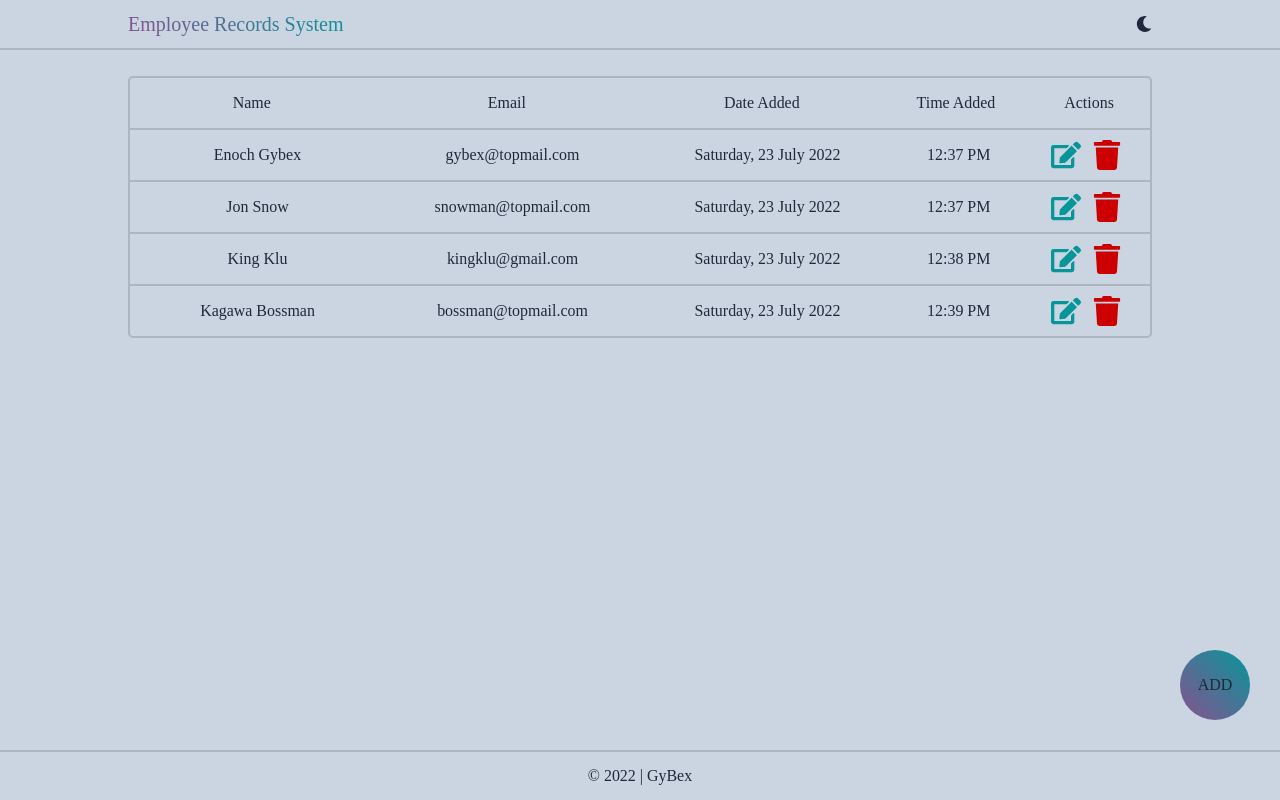
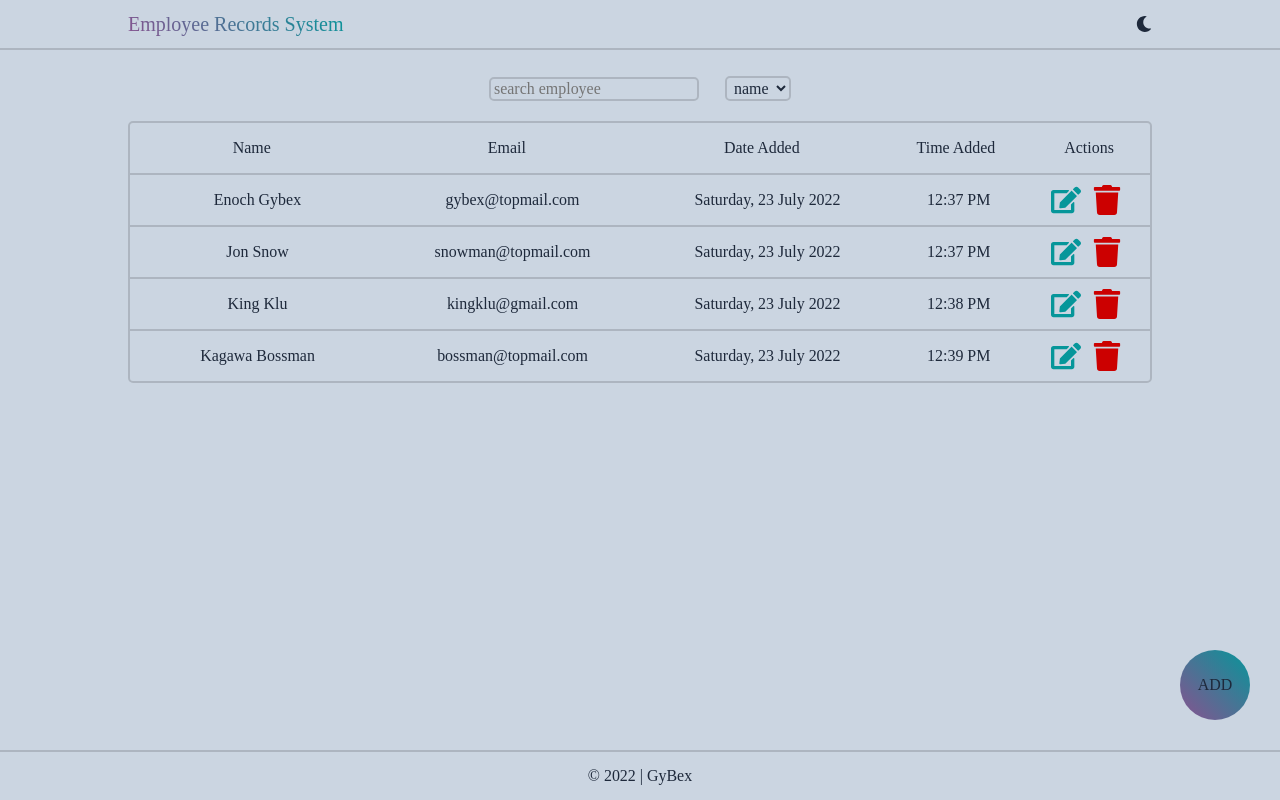
Before and after one commit to Yawson-Enoch/employee-records-system, a Next.js app: page / in a window 1280 px wide. Built offline with nearby package versions, Linux system fonts and the light colour scheme; a web font is replaced by a local one.

Commit message:
add search and sort components

```diff
--- a/components/header/Header.styles.ts
+++ b/components/header/Header.styles.ts
@@ -25,6 +25,7 @@ export const Logo = styled.p`
 `;
 
 export const ThemeTogglerAndNav = styled.div`
-  display: flex;
-  gap: var(--space-large);
+  display: grid;
+  grid-template-columns: 1fr;
+  gap: var(--space-small);
 `;
--- a/components/main/HomePage.styles.ts
+++ b/components/main/HomePage.styles.ts
@@ -1,10 +1,27 @@
 import { motion } from 'framer-motion';
 import styled from 'styled-components';
 import { slideRight } from '../../animations/animations';
-import { Wrapper } from '../../styles/utils';
+import { FlowContent, Wrapper } from '../../styles/utils';
 
 export const HomepageWrapper = styled.div`
   ${Wrapper}
+  ${FlowContent}
+`;
+
+export const SearchAndSortOptionsContainer = styled.div`
+  display: flex;
+  justify-content: center;
+  align-items: center;
+  gap: var(--space-large);
+
+  input,
+  select {
+    background-color: transparent;
+    color: var(--clr-secondary);
+    border: var(--border-primary);
+    border-radius: var(--radius-small);
+    padding: 0.1rem 0.3rem;
+  }
 `;
 
 export const EmployeesDetails = styled(motion.div).attrs(() => {
--- a/components/main/HomePage.tsx
+++ b/components/main/HomePage.tsx
@@ -1,8 +1,15 @@
 import { useErsContext } from '../../store/ers/ErsContext';
 import AddButton from './AddButton';
 import EmployeeData from './EmployeeData';
-import { EmployeesDetails, HomepageWrapper, TitlesContainer } from './HomePage.styles';
+import {
+  EmployeesDetails,
+  HomepageWrapper,
+  SearchAndSortOptionsContainer,
+  TitlesContainer,
+} from './HomePage.styles';
 import Loader from './Loader';
+import SearchForm from './SearchForm';
+import SortForm from './SortForm';
 
 const HomePage = () => {
   const { state } = useErsContext();
@@ -17,6 +24,10 @@ const HomePage = () => {
 
   return (
     <HomepageWrapper>
+      <SearchAndSortOptionsContainer>
+        <SearchForm />
+        <SortForm />
+      </SearchAndSortOptionsContainer>
       <EmployeesDetails>
         <TitlesContainer>
           <li>Name</li>
--- /dev/null
+++ b/components/main/SearchForm.styles.ts
@@ -0,0 +1,13 @@
+import styled from 'styled-components';
+
+export const StyledSearchForm = styled.form`
+  input {
+    transition: border-color 0.3s;
+    caret-color: var(--clr-secondary);
+  }
+
+  input:focus {
+    outline: none;
+    border-color: var(--clr-accent-primary);
+  }
+`;
--- /dev/null
+++ b/components/main/SearchForm.tsx
@@ -0,0 +1,13 @@
+import { StyledSearchForm } from './SearchForm.styles';
+
+const SearchForm = () => {
+  return (
+    <StyledSearchForm>
+      <div>
+        <input type='search' name='search' id='search' placeholder='search employee' />
+      </div>
+    </StyledSearchForm>
+  );
+};
+
+export default SearchForm;
--- /dev/null
+++ b/components/main/SortForm.tsx
@@ -0,0 +1,14 @@
+const SortForm = () => {
+  return (
+    <form>
+      <div>
+        <select name='sort' id='sort'>
+          <option value='name'>name</option>
+          <option value='email'>email</option>
+        </select>
+      </div>
+    </form>
+  );
+};
+
+export default SortForm;
--- a/store/ers/ErsContext.tsx
+++ b/store/ers/ErsContext.tsx
@@ -80,7 +80,6 @@ const ErsContextProvider = ({ children }: IErsContextProviderProps) => {
   // update employees state after 'POST' | 'PATCH' | 'DELETE' operations
   const updateEmployeesWithNewUserData = (data: IUserInfo[]) => {
     dispatch({ type: EActions.UpdateEmployees, payload: data });
-    dispatch({ type: EActions.Editing, payload: 'no' });
   };
 
   const modalHandler = (toggleState: EModalToggleState, component: EModalComponent) => {
@@ -91,7 +90,6 @@ const ErsContextProvider = ({ children }: IErsContextProviderProps) => {
         component,
       },
     });
-    dispatch({ type: EActions.Editing, payload: 'no' });
   };
 
   const getUniqueUserIdForDeletion = async (id: string) => {
@@ -101,7 +99,7 @@ const ErsContextProvider = ({ children }: IErsContextProviderProps) => {
 
   const userEditHandler = (argv: IEditInfo) => {
     modalHandler(EModalToggleState.show, EModalComponent.createUserForm);
-    dispatch({ type: EActions.Editing, payload: 'yes' });
+    dispatch({ type: EActions.Editing });
     dispatch({ type: EActions.EditInfo, payload: argv });
   };
 
--- a/store/ers/actions.ts
+++ b/store/ers/actions.ts
@@ -38,7 +38,6 @@ export type Actions =
     }
   | {
       type: EActions.Editing;
-      payload: 'yes' | 'no';
     }
   | {
       type: EActions.EditInfo;
--- a/store/ers/reducer.ts
+++ b/store/ers/reducer.ts
@@ -33,6 +33,7 @@ export const ersReducer = (state: IErsAppState, action: Actions): IErsAppState =
         modalActive: false,
         confirmDeleteBoxActive: false,
         createUserFormActive: false,
+        editing: false,
       };
     }
 
@@ -45,10 +46,7 @@ export const ersReducer = (state: IErsAppState, action: Actions): IErsAppState =
     }
 
     case EActions.Editing: {
-      if (action.payload === 'yes') {
-        return { ...state, editing: true };
-      }
-      return { ...state, editing: false };
+      return { ...state, editing: true };
     }
 
     case EActions.EditInfo: {
--- a/styles/AppThemeContext.tsx
+++ b/styles/AppThemeContext.tsx
@@ -1,5 +1,5 @@
 import { createContext, ReactNode, useContext, useEffect, useState } from 'react';
-import { GlobalStyles } from './global-styles';
+import { GlobalStyles } from './global.styles';
 
 interface IAppThemeContext {
   theme: string;
```
Also changed, not shown: styles/global.styles.ts (renamed from styles/global-styles.ts), 1 other file (tests, documents, lock files or other folders).
